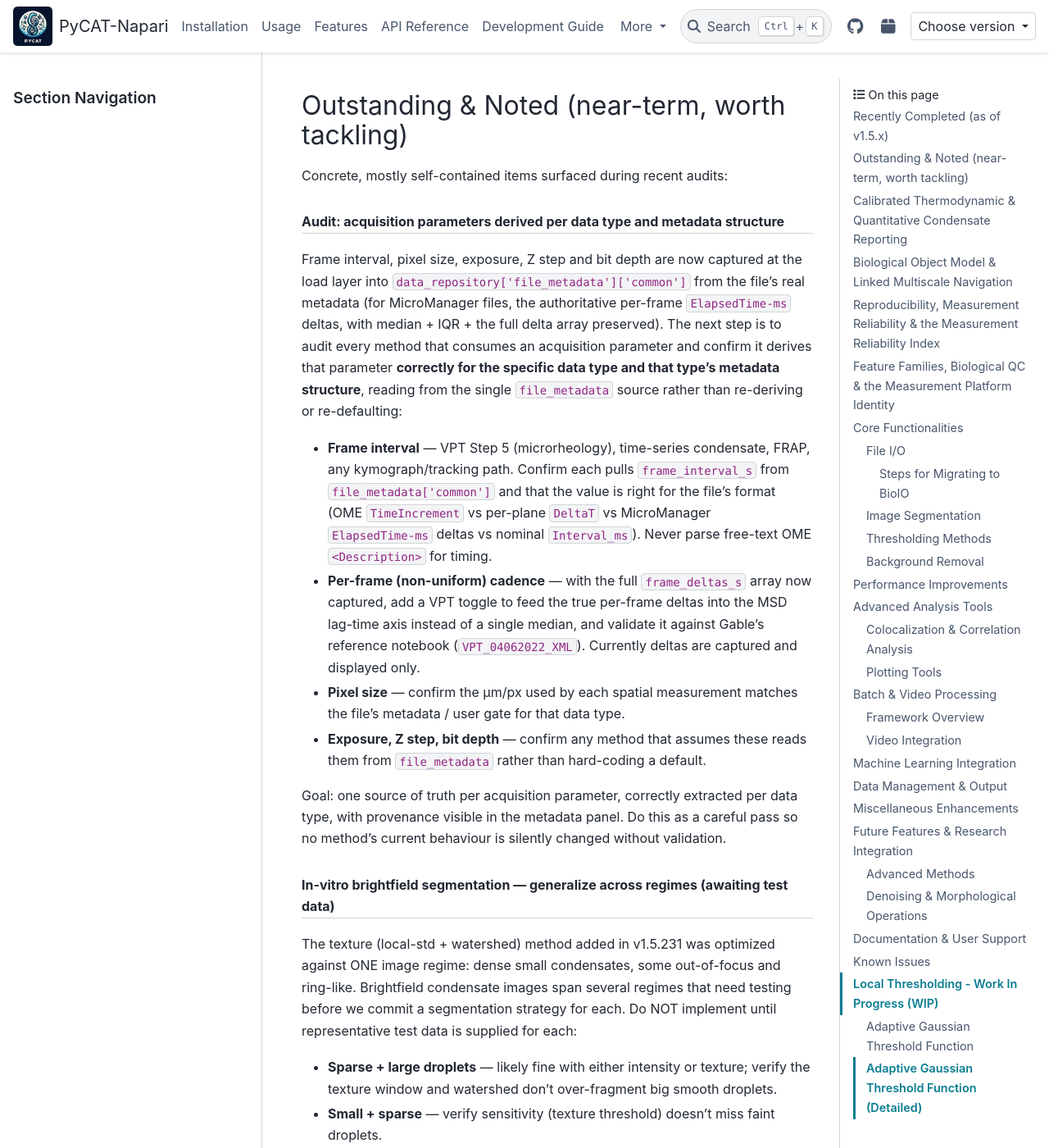
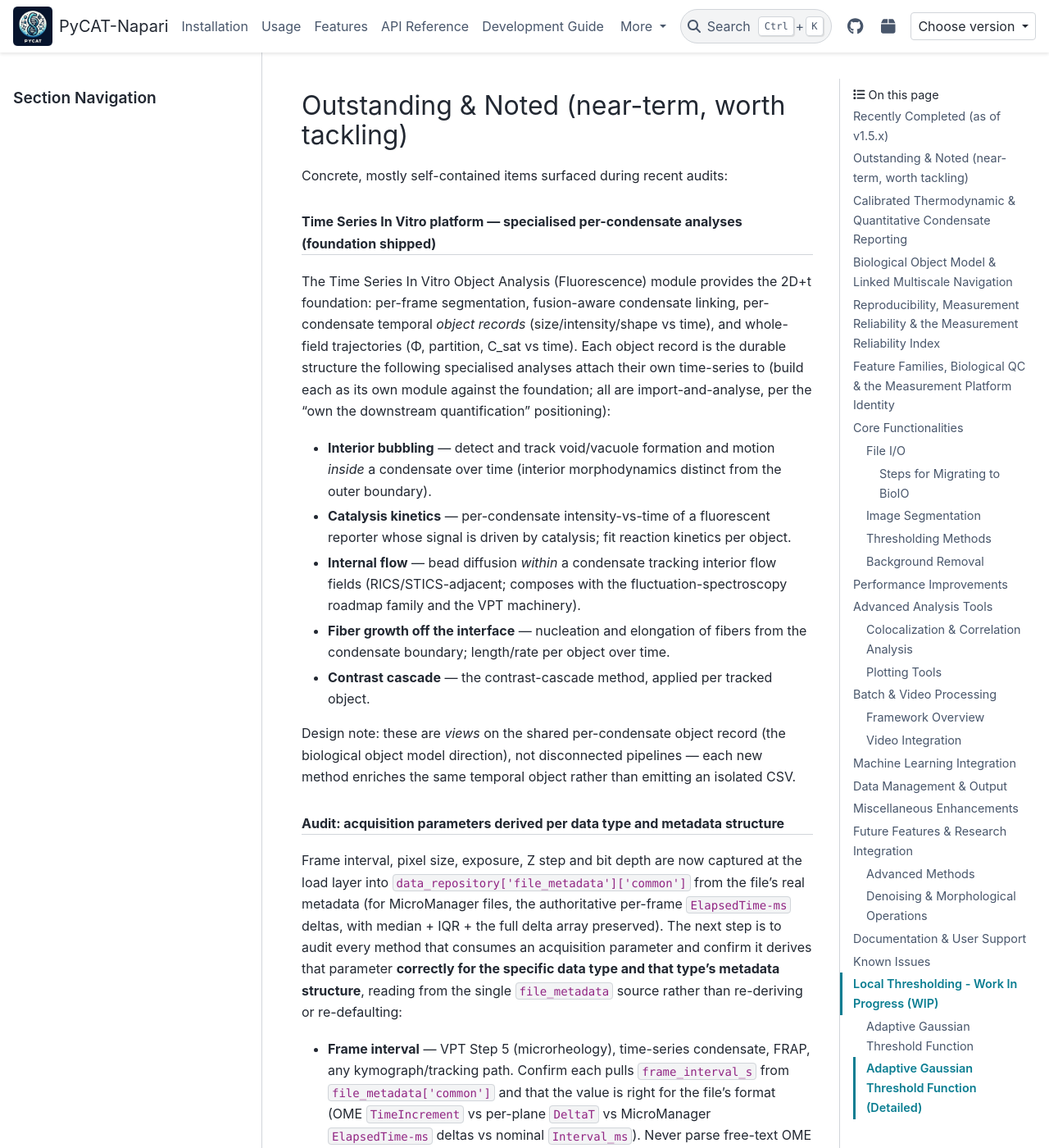
Before and after one commit to BanerjeeLab-repertoire/pycat-napari, a Sphinx documentation site: the page built from docs/source/development/roadmap.rst, in a window 1280 px wide and 1400 px high, scrolled down 1324 px. Shown: the whole window at 82% size. Built offline with Sphinx 7.4.7 and the PyData theme 0.15.4, drawn with Linux system fonts in a browser that asks for light colours.

Commit message:
Finalize 1.5.306 after origin merge (version/changelog/roadmap/menu)

```diff
--- a/docs/source/development/roadmap.rst
+++ b/docs/source/development/roadmap.rst
@@ -48,6 +48,31 @@ Outstanding & Noted (near-term, worth tackling)
 ------------------------------------------------
 
 Concrete, mostly self-contained items surfaced during recent audits:
+
+.. rubric:: Time Series In Vitro platform — specialised per-condensate analyses (foundation shipped)
+
+The Time Series In Vitro Object Analysis (Fluorescence) module provides the 2D+t
+foundation: per-frame segmentation, fusion-aware condensate linking, per-condensate
+temporal *object records* (size/intensity/shape vs time), and whole-field trajectories
+(Φ, partition, C_sat vs time). Each object record is the durable structure the following
+specialised analyses attach their own time-series to (build each as its own module
+against the foundation; all are import-and-analyse, per the "own the downstream
+quantification" positioning):
+
+* **Interior bubbling** — detect and track void/vacuole formation and motion *inside* a
+  condensate over time (interior morphodynamics distinct from the outer boundary).
+* **Catalysis kinetics** — per-condensate intensity-vs-time of a fluorescent reporter
+  whose signal is driven by catalysis; fit reaction kinetics per object.
+* **Internal flow** — bead diffusion *within* a condensate tracking interior flow fields
+  (RICS/STICS-adjacent; composes with the fluctuation-spectroscopy roadmap family and
+  the VPT machinery).
+* **Fiber growth off the interface** — nucleation and elongation of fibers from the
+  condensate boundary; length/rate per object over time.
+* **Contrast cascade** — the contrast-cascade method, applied per tracked object.
+
+Design note: these are *views* on the shared per-condensate object record (the biological
+object model direction), not disconnected pipelines — each new method enriches the same
+temporal object rather than emitting an isolated CSV.
 
 .. rubric:: Audit: acquisition parameters derived per data type and metadata structure
 
--- a/pyproject.toml
+++ b/pyproject.toml
@@ -4,7 +4,7 @@ build-backend = "hatchling.build"
 
 [project]
 name = "pycat-napari"
-version = "1.5.305"
+version = "1.5.306"
 description = "Python Condensate Analysis Toolbox - A napari-based tool for biomolecular condensate analysis"
 readme = "README.md"
 requires-python = ">=3.12,<3.13"
```
Also changed, not shown: CHANGELOG.md (+40 -0 lines).
